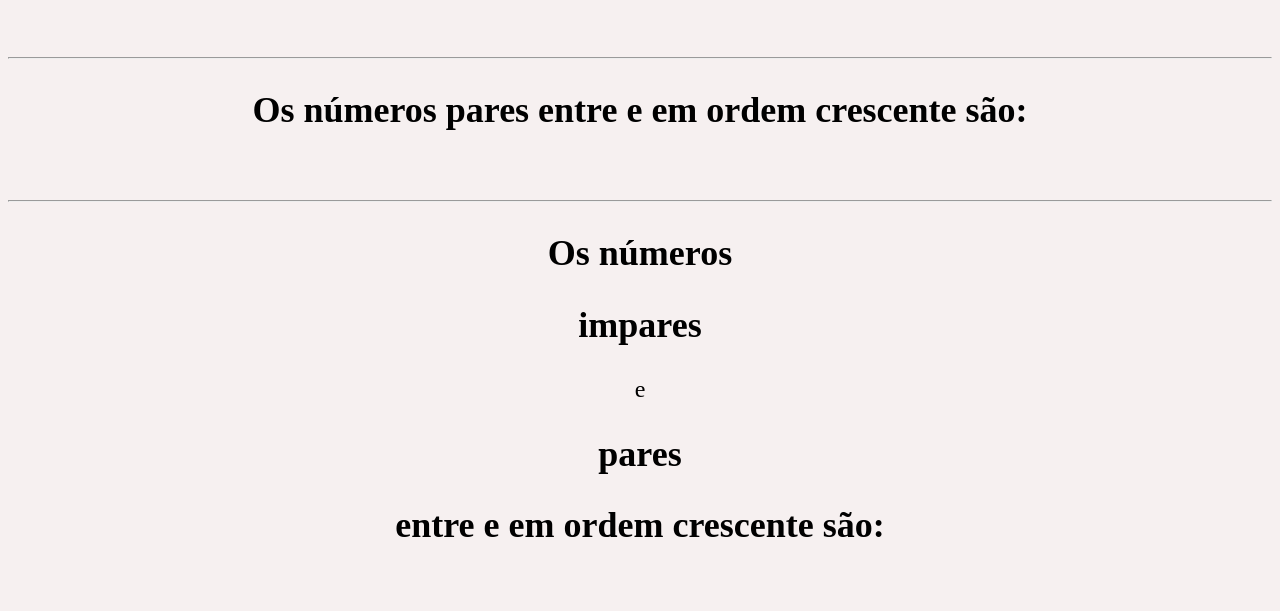
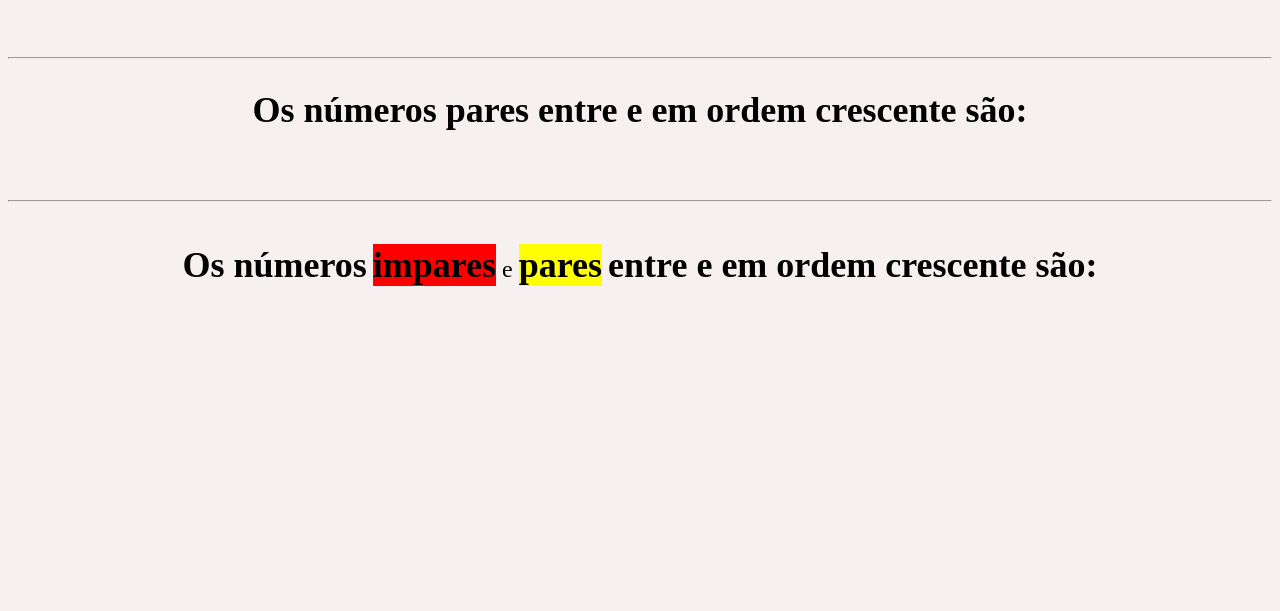
Before and after one commit to Wesley333/php, a PHP site: page / in a window 1280 px wide. Shown: the part 735-1346 px from the top of the page. After the commit the page ends 1021 px from the top, so only its background shows below. Run offline with PHP 8.4, Linux system fonts and the light colour scheme; data that the repository does not hold is empty.

Commit message:
Update style.css

```diff
--- a/comparação de números/style.css
+++ b/comparação de números/style.css
@@ -3,3 +3,16 @@ body{
     text-align: center;
     font-size: x-large;
 }
+
+.fundoImpar{
+    background: red;
+    display: inline-block;
+}
+.fundoPar{
+
+    background: yellow;
+    display: inline-block;
+}
+.echo{
+    display: inline-block;
+}
```
